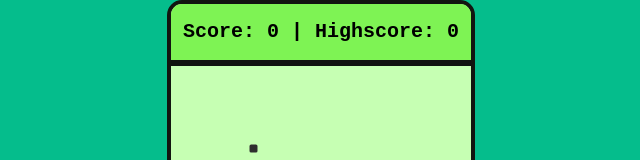
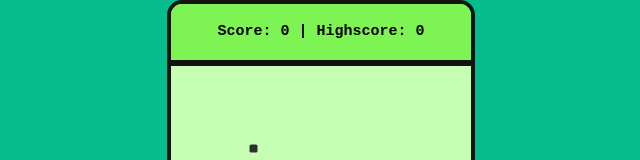
Before and after one commit to Alex-Schneider93/Snake-Game, a plain HTML site: page index.html in a window 1280 px wide. Shown: the top 160 px of the page, without its empty margins (319-959 px from the left). Drawn offline with Linux system fonts and the light colour scheme.

Commit message:
Update index.html

```diff
--- a/index.html
+++ b/index.html
@@ -39,7 +39,7 @@ html, body {
     display:flex;
     justify-content:center;
     align-items:center;
-    font-size:min(6vw,20px);
+    font-size:min(6vw,15px);
     font-weight:bold;
     background:#7ef354;
     color:#000;
```
